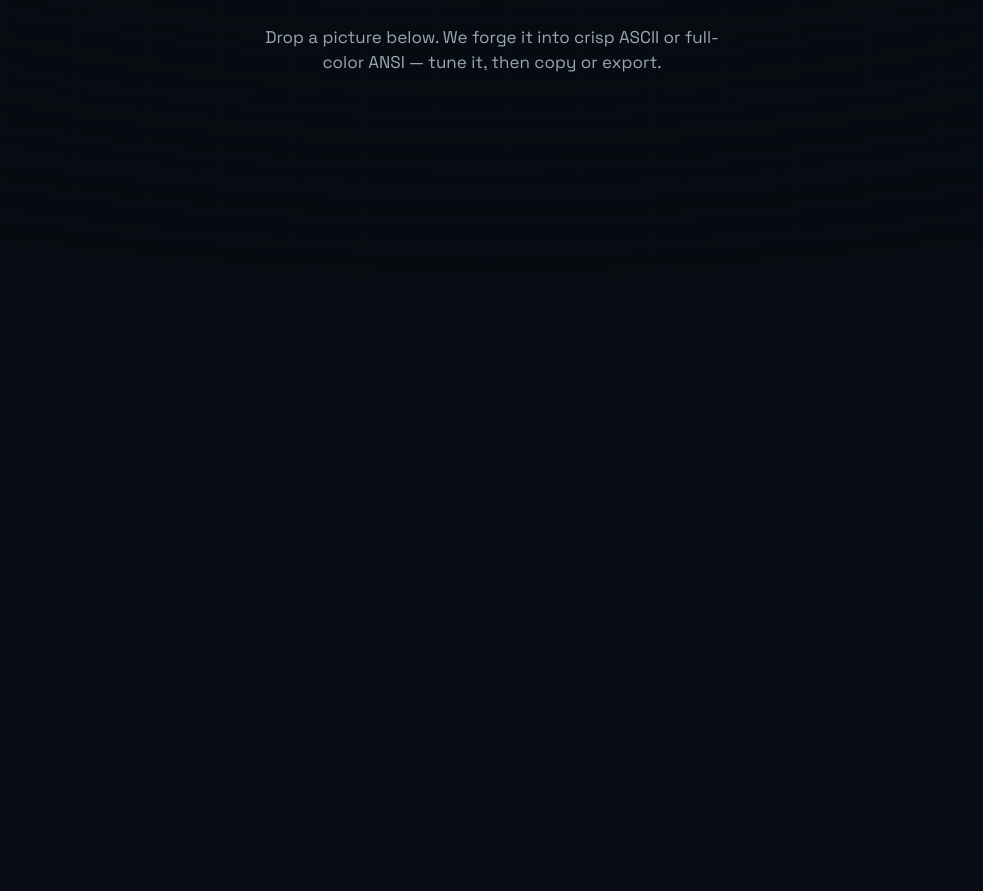
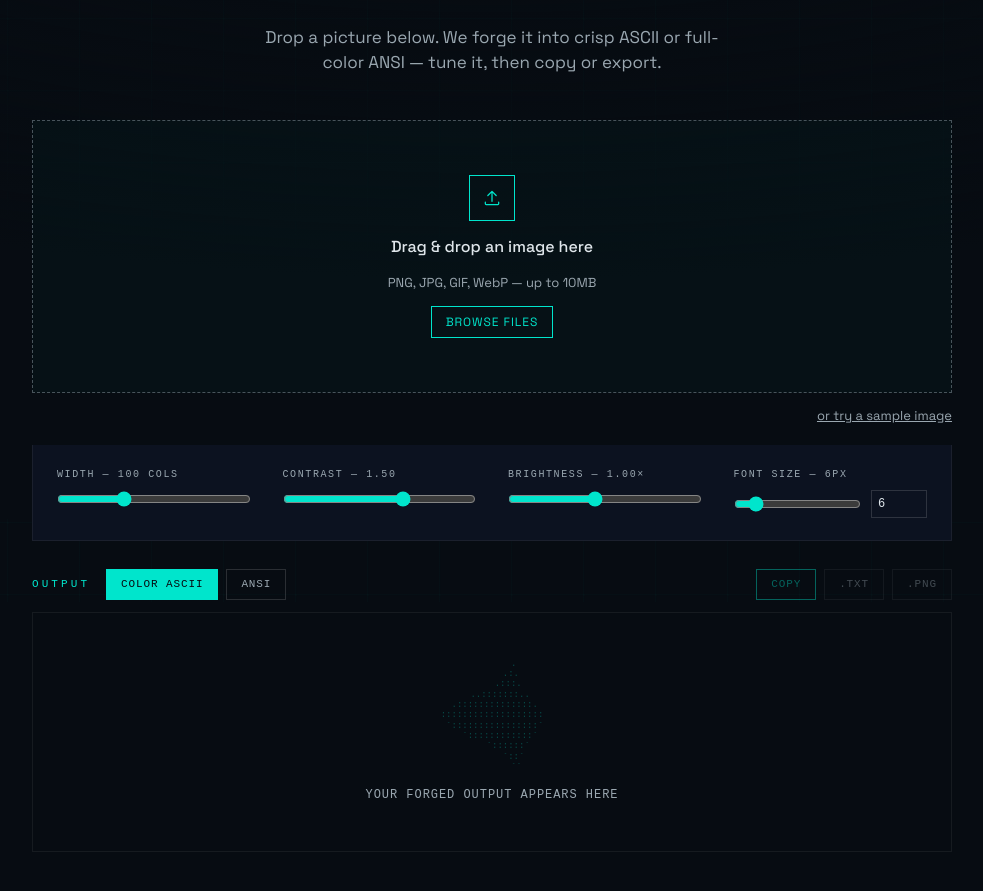
Before and after one commit to c0dezer019/Image2-Web, a Next.js app: page / in a window 1280 px wide. Shown: the part 281-1172 px from the top of the page, without its empty margins (148-1131 px from the left). Before the commit the page ends 800 px from the top, so only its background shows below. Built offline with nearby package versions, Linux system fonts and the light colour scheme.

Commit message:
Wire page together: state, debounced conversion, canvas rendering, export

```diff
--- a/app/page.tsx
+++ b/app/page.tsx
@@ -1,6 +1,85 @@
+"use client";
+
+import { useCallback, useEffect, useRef, useState } from "react";
+import { DropZone } from "@/components/DropZone";
+import { ControlsBar } from "@/components/ControlsBar";
+import { OutputHeader } from "@/components/OutputHeader";
+import { OutputCanvas } from "@/components/OutputCanvas";
 import { COLORS, FONT_MONO } from "@/lib/theme";
+import { convertImage } from "@/lib/convert";
+import { drawAsciiGrid, drawAnsiGrid } from "@/lib/canvas-render";
+import { downloadCanvasPng, downloadText } from "@/lib/export";
+import type { AnsiPalette, AnsiResult, AsciiResult, OutputMode } from "@/lib/types";
 
 export default function Home() {
+  const [file, setFile] = useState<File | null>(null);
+  const [mode, setMode] = useState<OutputMode>("ascii");
+  const [width, setWidth] = useState(100);
+  const [contrast, setContrast] = useState(1.5);
+  const [brightness, setBrightness] = useState(1.0);
+  const [fontSize, setFontSize] = useState(6);
+  const [palette, setPalette] = useState<AnsiPalette>("truecolor");
+  const [result, setResult] = useState<AsciiResult | AnsiResult | null>(null);
+  const [error, setError] = useState<string | null>(null);
+  const [copied, setCopied] = useState(false);
+  const canvasRef = useRef<HTMLCanvasElement>(null);
+  const requestIdRef = useRef(0);
+
+  useEffect(() => {
+    if (!file) return;
+    const id = ++requestIdRef.current;
+    const params = { mode, width, contrast, brightness, fontSize, palette };
+    const timer = setTimeout(() => {
+      setError(null);
+      convertImage(file, params)
+        .then((data) => {
+          if (requestIdRef.current === id) setResult(data);
+        })
+        .catch((err: Error) => {
+          if (requestIdRef.current === id) {
+            setError(err.message);
+            setResult(null);
+          }
+        });
+    }, 250);
+    return () => clearTimeout(timer);
+  }, [file, mode, width, contrast, brightness, fontSize, palette]);
+
+  useEffect(() => {
+    if (!result || !canvasRef.current) return;
+    const ctx = canvasRef.current.getContext("2d");
+    if (!ctx) return;
+    if (mode === "ascii") {
+      drawAsciiGrid(ctx, result as AsciiResult, fontSize);
+    } else {
+      drawAnsiGrid(ctx, result as AnsiResult, fontSize);
+    }
+  }, [result, mode, fontSize]);
+
+  const handleFile = useCallback((f: File) => {
+    setFile(f);
+    setError(null);
+  }, []);
+
+  function handleCopy() {
+    if (!result) return;
+    const text = mode === "ascii" ? (result as AsciiResult).text : (result as AnsiResult).ansiText;
+    navigator.clipboard.writeText(text);
+    setCopied(true);
+    setTimeout(() => setCopied(false), 1600);
+  }
+
+  function handleDownloadTxt() {
+    if (!result) return;
+    const text = mode === "ascii" ? (result as AsciiResult).text : (result as AnsiResult).ansiText;
+    downloadText("image2.txt", text);
+  }
+
+  function handleDownloadPng() {
+    if (!canvasRef.current) return;
+    downloadCanvasPng(canvasRef.current, "image2.png");
+  }
+
   return (
     <div style={{ minHeight: "100vh", background: COLORS.bg, color: COLORS.text, position: "relative", overflow: "hidden" }}>
       <div
@@ -62,6 +141,34 @@ export default function Home() {
             Drop a picture below. We forge it into crisp ASCII or full-color ANSI — tune it, then copy or export.
           </p>
         </header>
+
+        <DropZone fileName={file?.name ?? null} onFile={handleFile} onError={setError} />
+
+        <ControlsBar
+          mode={mode}
+          width={width}
+          contrast={contrast}
+          brightness={brightness}
+          fontSize={fontSize}
+          palette={palette}
+          onWidthChange={setWidth}
+          onContrastChange={setContrast}
+          onBrightnessChange={setBrightness}
+          onFontSizeChange={setFontSize}
+          onPaletteChange={setPalette}
+        />
+
+        <OutputHeader
+          mode={mode}
+          onModeChange={setMode}
+          onCopy={handleCopy}
+          onDownloadTxt={handleDownloadTxt}
+          onDownloadPng={handleDownloadPng}
+          copied={copied}
+          hasOutput={!!result}
+        />
+
+        <OutputCanvas ref={canvasRef} hasOutput={!!result} errorMessage={error} />
       </div>
     </div>
   );
--- /dev/null
+++ b/components/OutputCanvas.tsx
@@ -0,0 +1,65 @@
+"use client";
+
+import { forwardRef } from "react";
+import { COLORS, FONT_MONO } from "@/lib/theme";
+
+interface OutputCanvasProps {
+  hasOutput: boolean;
+  errorMessage: string | null;
+}
+
+const PLACEHOLDER_ART = `        .
+       .:.
+      .:::.
+   ..:::::::..
+ .::::::::::::::.
+:::::::::::::::::::
+ \`::::::::::::::::\`
+   \`::::::::::::\`
+      \`::::::\`
+        \`::\`
+         \`\``;
+
+export const OutputCanvas = forwardRef<HTMLCanvasElement, OutputCanvasProps>(
+  function OutputCanvas({ hasOutput, errorMessage }, ref) {
+    return (
+      <div
+        style={{
+          border: `1px solid ${COLORS.border}`,
+          background: COLORS.bg,
+          minHeight: 240,
+          padding: 24,
+          display: "flex",
+          alignItems: "center",
+          justifyContent: "center",
+          overflow: "auto",
+        }}
+      >
+        {errorMessage ? (
+          <div style={{ fontFamily: FONT_MONO, fontSize: 13, color: COLORS.muted, textAlign: "center" }}>
+            {errorMessage}
+          </div>
+        ) : hasOutput ? (
+          <canvas ref={ref} style={{ display: "block", imageRendering: "pixelated" }} />
+        ) : (
+          <div style={{ textAlign: "center" }}>
+            <pre
+              style={{
+                fontFamily: FONT_MONO,
+                fontSize: 9,
+                lineHeight: 1.15,
+                color: "oklch(82% 0.16 182 / 0.28)",
+                margin: "0 0 14px",
+              }}
+            >
+              {PLACEHOLDER_ART}
+            </pre>
+            <div style={{ fontFamily: FONT_MONO, fontSize: 12, letterSpacing: "0.08em", textTransform: "uppercase", color: COLORS.muted }}>
+              your forged output appears here
+            </div>
+          </div>
+        )}
+      </div>
+    );
+  },
+);
--- /dev/null
+++ b/lib/export.ts
@@ -0,0 +1,21 @@
+export function downloadText(filename: string, content: string): void {
+  const blob = new Blob([content], { type: "text/plain" });
+  const url = URL.createObjectURL(blob);
+  const a = document.createElement("a");
+  a.href = url;
+  a.download = filename;
+  a.click();
+  URL.revokeObjectURL(url);
+}
+
+export function downloadCanvasPng(canvas: HTMLCanvasElement, filename: string): void {
+  canvas.toBlob((blob) => {
+    if (!blob) return;
+    const url = URL.createObjectURL(blob);
+    const a = document.createElement("a");
+    a.href = url;
+    a.download = filename;
+    a.click();
+    URL.revokeObjectURL(url);
+  });
+}
```
